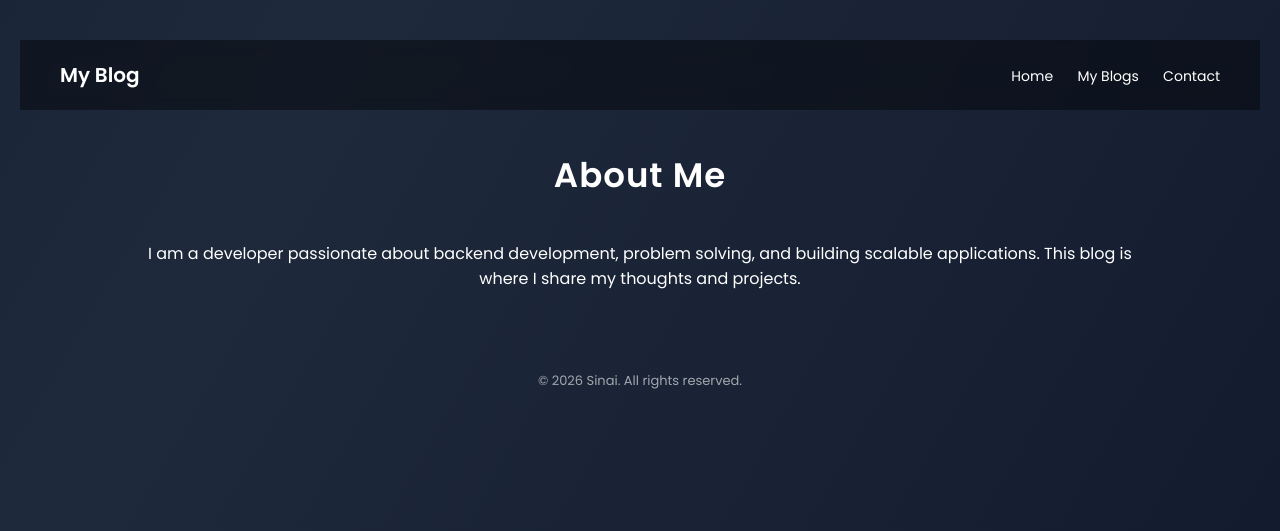
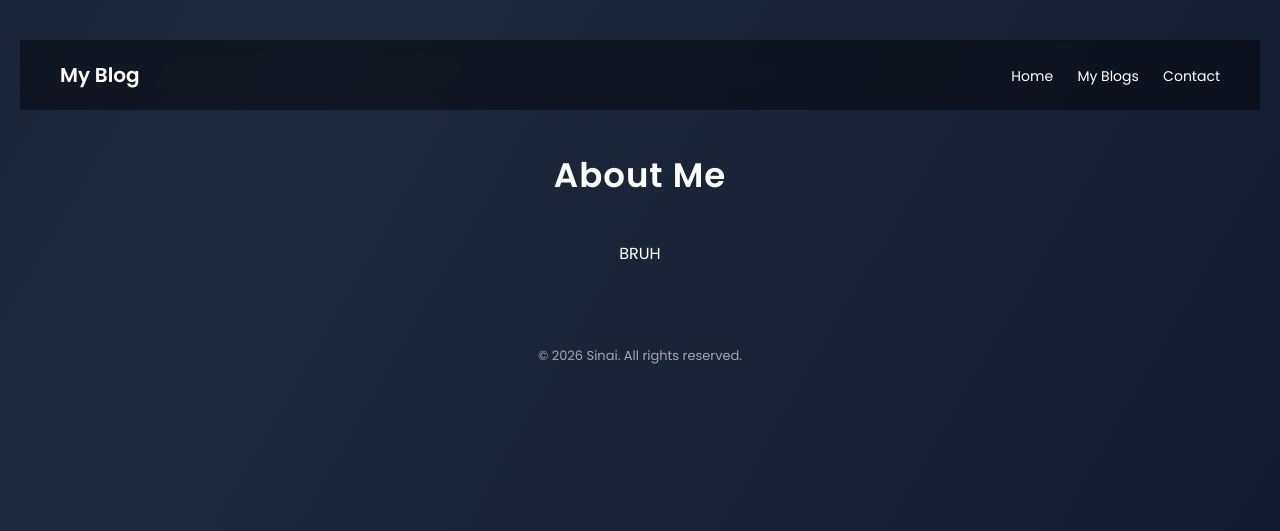
Before and after one commit to solomon-2105/blog-app, a Node server app: page /about in a window 1280 px wide. Shown: the top 531 px of the page. Run offline with Node 20, Linux system fonts and the light colour scheme.

Commit message:
Initial commit

```diff
--- a/views/about.ejs
+++ b/views/about.ejs
@@ -18,9 +18,7 @@
 <div class="container">
   <h1>About Me</h1>
   <p>
-    I am a developer passionate about backend development,
-    problem solving, and building scalable applications.
-    This blog is where I share my thoughts and projects.
+    BRUH
   </p>
 </div>
 
--- a/views/blogs.ejs
+++ b/views/blogs.ejs
@@ -35,7 +35,7 @@
 </div>
 
 <footer>
-  © 2026 Your Name. All rights reserved.
+  © 2026 Solomon Prem Sinai. All rights reserved.
 </footer>
 
 </body>
```
Also changed, not shown: 1 other file.
